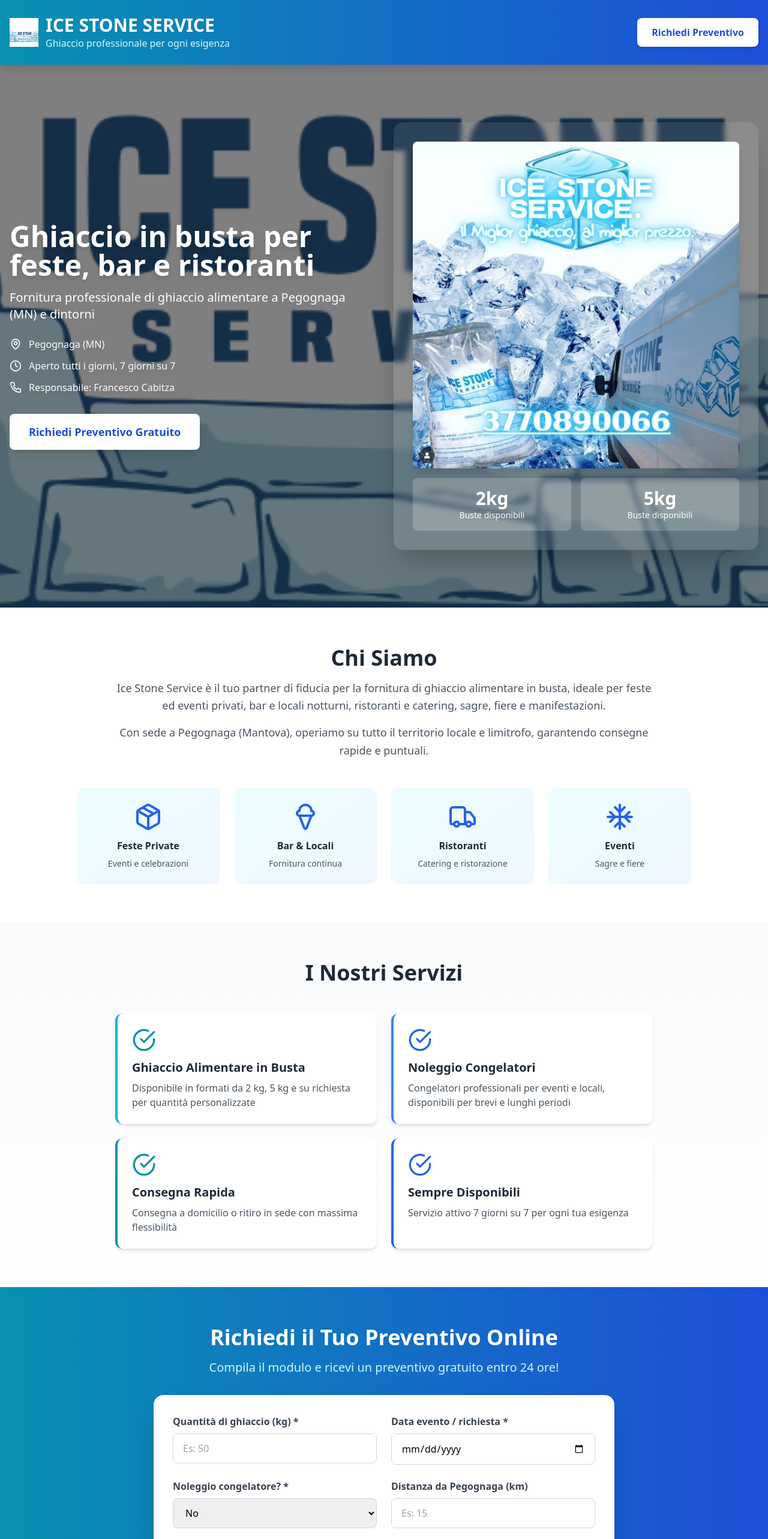
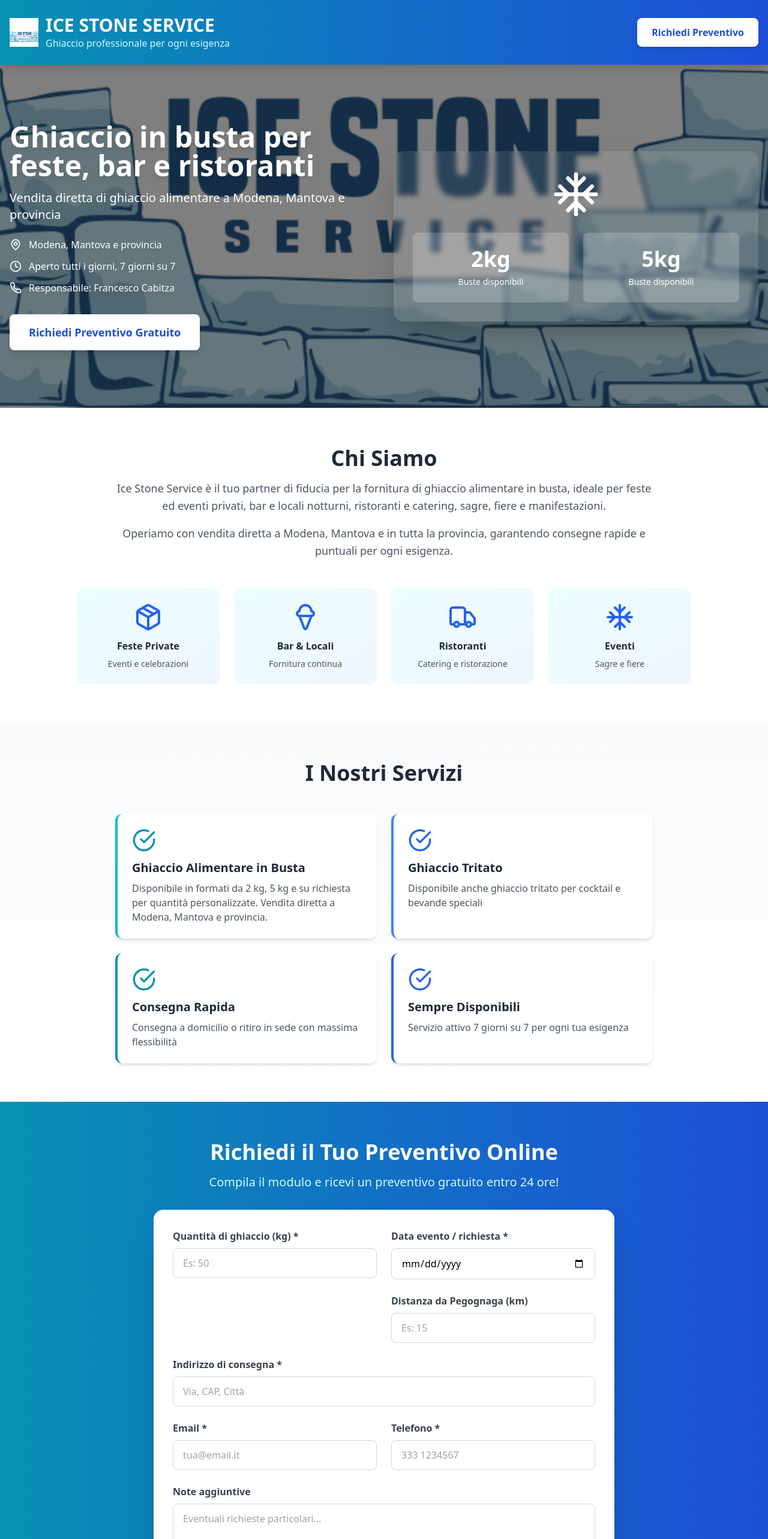
Before and after one commit to FaSte84/IceStoneService, a React (Vite) app: page / in a window 1280 px wide. Shown: the top 2566 px of the page at 60% size. Built offline with nearby package versions, Linux system fonts and the light colour scheme.

Commit message:
Seconda Commit

```diff
--- a/src/App.tsx
+++ b/src/App.tsx
@@ -5,7 +5,6 @@
   const [formData, setFormData] = useState({
     quantity: '',
     date: '',
-    freezerRental: 'no',
     address: '',
     distance: '',
     email: '',
@@ -60,12 +59,12 @@
                 Ghiaccio in busta per feste, bar e ristoranti
               </h2>
               <p className="text-xl mb-6 text-white">
-                Fornitura professionale di ghiaccio alimentare a Pegognaga (MN) e dintorni
+                Vendita diretta di ghiaccio alimentare a Modena, Mantova e provincia
               </p>
               <div className="space-y-3 mb-8 text-white">
                 <div className="flex items-center gap-3">
                   <MapPin className="w-5 h-5" />
-                  <span className="drop-shadow-md">Pegognaga (MN)</span>
+                  <span className="drop-shadow-md">Modena, Mantova e provincia</span>
                 </div>
                 <div className="flex items-center gap-3">
                   <Clock className="w-5 h-5" />
@@ -85,15 +84,17 @@
             </div>
             <div className="hidden md:block">
               <div className="bg-white/10 backdrop-blur-sm rounded-2xl p-8 shadow-2xl">
-                <img src="/images/Immagine 2025-10-08 164801.jpeg" alt="Ghiaccio in busta" className="w-full h-auto rounded-lg mb-4 shadow-lg" />
-                <div className="grid grid-cols-2 gap-4 text-center">
-                  <div className="bg-white/20 rounded-lg p-4">
-                    <div className="text-3xl font-bold">2kg</div>
-                    <div className="text-sm">Buste disponibili</div>
+                <div className="flex items-center justify-center mb-6">
+                  <Snowflake className="w-20 h-20 text-white" />
+                </div>
+                <div className="grid grid-cols-2 gap-6 text-center">
+                  <div className="bg-white/20 rounded-lg p-6 hover:bg-white/30 transition-all">
+                    <div className="text-4xl font-bold">2kg</div>
+                    <div className="text-sm mt-2">Buste disponibili</div>
                   </div>
-                  <div className="bg-white/20 rounded-lg p-4">
-                    <div className="text-3xl font-bold">5kg</div>
-                    <div className="text-sm">Buste disponibili</div>
+                  <div className="bg-white/20 rounded-lg p-6 hover:bg-white/30 transition-all">
+                    <div className="text-4xl font-bold">5kg</div>
+                    <div className="text-sm mt-2">Buste disponibili</div>
                   </div>
                 </div>
               </div>
@@ -114,8 +115,8 @@
               ideale per feste ed eventi privati, bar e locali notturni, ristoranti e catering, sagre, fiere e manifestazioni.
             </p>
             <p className="text-lg text-gray-600 leading-relaxed mt-4">
-              Con sede a Pegognaga (Mantova), operiamo su tutto il territorio locale e limitrofo,
-              garantendo consegne rapide e puntuali.
+              Operiamo con vendita diretta a Modena, Mantova e in tutta la provincia,
+              garantendo consegne rapide e puntuali per ogni esigenza.
             </p>
           </div>
 
@@ -154,12 +155,12 @@
             <div className="bg-white rounded-xl p-6 shadow-md hover:shadow-xl transition-shadow border-l-4 border-cyan-500">
               <CheckCircle className="w-10 h-10 text-cyan-600 mb-3" />
               <h3 className="text-xl font-bold text-gray-800 mb-2">Ghiaccio Alimentare in Busta</h3>
-              <p className="text-gray-600">Disponibile in formati da 2 kg, 5 kg e su richiesta per quantità personalizzate</p>
+              <p className="text-gray-600">Disponibile in formati da 2 kg, 5 kg e su richiesta per quantità personalizzate. Vendita diretta a Modena, Mantova e provincia.</p>
             </div>
             <div className="bg-white rounded-xl p-6 shadow-md hover:shadow-xl transition-shadow border-l-4 border-blue-500">
               <CheckCircle className="w-10 h-10 text-blue-600 mb-3" />
-              <h3 className="text-xl font-bold text-gray-800 mb-2">Noleggio Congelatori</h3>
-              <p className="text-gray-600">Congelatori professionali per eventi e locali, disponibili per brevi e lunghi periodi</p>
+              <h3 className="text-xl font-bold text-gray-800 mb-2">Ghiaccio Tritato</h3>
+              <p className="text-gray-600">Disponibile anche ghiaccio tritato per cocktail e bevande speciali</p>
             </div>
             <div className="bg-white rounded-xl p-6 shadow-md hover:shadow-xl transition-shadow border-l-4 border-cyan-600">
               <CheckCircle className="w-10 h-10 text-cyan-600 mb-3" />
@@ -220,18 +221,7 @@
                 </div>
 
                 <div>
-                  <label className="block text-gray-700 font-semibold mb-2">
-                    Noleggio congelatore? *
-                  </label>
-                  <select
-                    name="freezerRental"
-                    value={formData.freezerRental}
-                    onChange={handleChange}
-                    className="w-full px-4 py-3 border border-gray-300 rounded-lg focus:ring-2 focus:ring-cyan-500 focus:border-transparent"
-                  >
-                    <option value="no">No</option>
-                    <option value="yes">Sì</option>
-                  </select>
+
                 </div>
 
                 <div>
@@ -355,8 +345,8 @@
               <div className="bg-gradient-to-br from-cyan-100 to-blue-100 w-20 h-20 rounded-full flex items-center justify-center mx-auto mb-4">
                 <IceCream className="w-10 h-10 text-blue-700" />
               </div>
-              <h3 className="text-xl font-bold text-gray-800 mb-2">Noleggio Congelatori</h3>
-              <p className="text-gray-600">Possibilità di noleggiare congelatori professionali</p>
+              <h3 className="text-xl font-bold text-gray-800 mb-2">Qualità Garantita</h3>
+              <p className="text-gray-600">Ghiaccio alimentare di alta qualità, prodotto secondo le normative vigenti</p>
             </div>
             <div className="text-center">
               <div className="bg-gradient-to-br from-cyan-100 to-blue-100 w-20 h-20 rounded-full flex items-center justify-center mx-auto mb-4">
```
